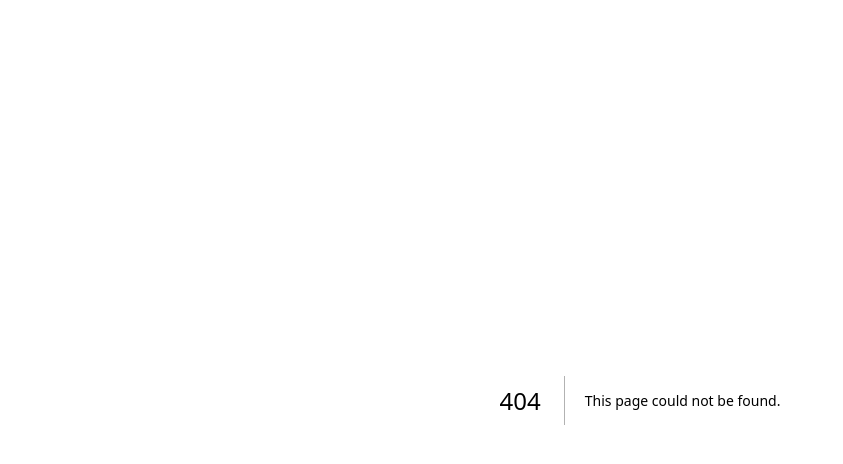
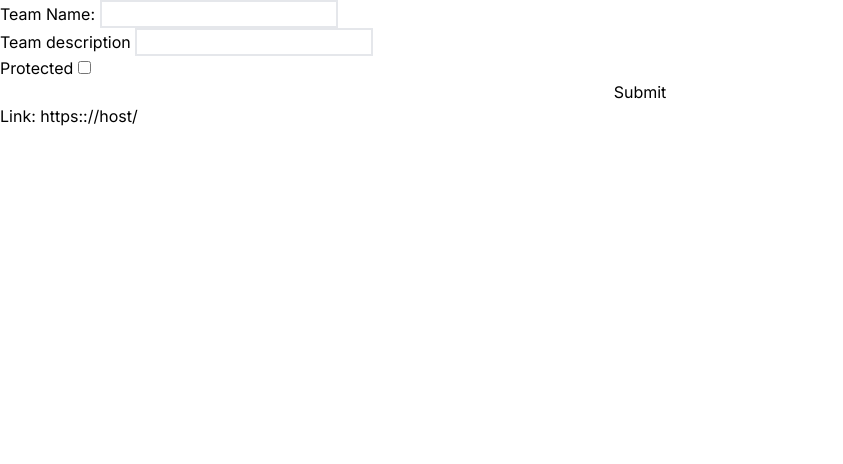
Before and after one commit to userrounakk/attendance-app-frontend, a Next.js app in the folder nock/: page /newteam in a window 1280 px wide. Before the commit this address had no page. Shown: the top 464 px of the page, without its empty margins (0-843 px from the left). Built offline with nearby package versions, Linux system fonts and the light colour scheme.

Commit message:
feat: added signup, signin and new team creation

```diff
--- /dev/null
+++ b/nock/app/newteam/page.tsx
@@ -0,0 +1,59 @@
+"use client";
+import { useState } from "react";
+import { handleChange } from "./senddata";
+import Link from "next/link";
+
+export default function Team() {
+  const [teamName, setTeamName] = useState("");
+  const [teamDescription, setDescription] = useState("");
+  const [teamProtected, setProtected] = useState(false);
+  const [inviteCode, setInviteCode] = useState("");
+  return (
+    <div className="flex flex-col">
+      <label htmlFor="Team Name">
+        Team Name:{" "}
+        <input
+          type="text"
+          className="border-2"
+          onChange={(e) => setTeamName(e.target.value)}
+        />
+      </label>
+      <label htmlFor="Team Description">
+        Team description{" "}
+        <input
+          type="text"
+          className="border-2"
+          onChange={(e) => setDescription(e.target.value)}
+        />
+      </label>
+      <label htmlFor="protected">
+        Protected{" "}
+        <input
+          type="checkbox"
+          name=""
+          id=""
+          className="border-2"
+          onChange={(e) => setProtected(e.target.checked)}
+        />
+      </label>
+      <button
+        onClick={() => {
+          console.log("bruh");
+          const data = handleChange(teamName, teamDescription, teamProtected);
+          data.then((res) => {
+            setInviteCode(res.Invite);
+            console.log(res);
+          });
+        }}
+      >
+        Submit
+      </button>
+      <div>
+        Link:{" "}
+        <Link href={`https:://host/${inviteCode}`}>
+          https:://host/{inviteCode}
+        </Link>
+      </div>
+    </div>
+  );
+}
--- /dev/null
+++ b/nock/app/newteam/senddata.ts
@@ -0,0 +1,30 @@
+"use server";
+export async function handleChange(
+  teamName: string,
+  teamDescription: string,
+  teamProtected: boolean
+) {
+  const data = {
+    name: teamName,
+    description: teamDescription,
+    protected: teamProtected,
+  };
+
+  const token =
+    "eyJhbGciOiJIUzI1NiIsInR5cCI6IkpXVCJ9.eyJhdXRob3JpemVkIjp0cnVlLCJleHAiOjE3MDAwNjExNzIsImlkIjoxMH0.IjNNByq1B-yW8WnbVGMqoCX0CNa-wQ8KeqKAbzPmZ84";
+
+  const url = "https://atapp.fly.dev/v1/team";
+  const res = await fetch(url, {
+    method: "POST",
+    headers: {
+      "Content-Type": "application/json",
+      Authorization: `Bearer ${token}`,
+    },
+    cache: "no-cache",
+    body: JSON.stringify(data),
+  });
+  console.log(res.status);
+  const d = await res.json();
+  console.log(d);
+  return d;
+}
--- a/nock/app/page.tsx
+++ b/nock/app/page.tsx
@@ -1,8 +1,7 @@
 "use client";
-import { redirect, useRouter } from "next/navigation";
 import ArrowForwardIcon from "@mui/icons-material/ArrowForward";
+import Link from "next/link";
 export default function App() {
-  const { push } = useRouter();
   return (
     <div className="h-full justify-between flex flex-col p-8">
       <img src="SigninImg.svg" alt="" />
@@ -10,16 +9,12 @@ export default function App() {
         Welcome to <div className="text-blue-700 px-2">Nock</div>
       </div>
       <div className="text-sm font-medium">Smart Attendance Tracking App</div>
-      <div
-        onClick={() => {
-          console.log("miaow");
-          push("/attendance");
-        }}
-        className="m-12 p-8 text-center text-white font-medium bg-blue-700"
-      >
-        Sign In
-        <ArrowForwardIcon />
-      </div>
+      <Link href="/attendance">
+        <div className="m-12 p-8 text-center text-white font-medium bg-blue-700">
+          Sign In
+          <ArrowForwardIcon />
+        </div>
+      </Link>
       <div className="text-xs flex flex-row justify-center">
         Made with ❤️ By <div className="text-blue-700">G</div>
         <div className="text-yellow-300">D</div>
--- /dev/null
+++ b/nock/app/signin/page.tsx
@@ -0,0 +1,40 @@
+"use client";
+import axios from "axios";
+import Link from "next/link";
+import { useState } from "react";
+export default function Signin() {
+  const [name, setName] = useState("");
+  const [email, setEmail] = useState("");
+  const [pass, setPass] = useState("");
+
+  async function initiateLogin() {
+    console.log(name, email, pass);
+    let res = await axios.post("https://atapp.fly.dev/v1/auth/register", {
+      email: email,
+      name: name,
+      password: pass,
+      profile_image:
+        "https://thumbs.dreamstime.com/b/default-profile-picture-avatar-photo-placeholder-vector-illustration-default-profile-picture-avatar-photo-placeholder-vector-189495158.jpg",
+    });
+    console.log(res.data);
+    //let res = await fetch("https://atapp.fly.dev/v1/auth/google/login");
+    //console.log(await res.json());
+  }
+  return (
+    <div>
+      <div>
+        <label htmlFor="">Name:</label>
+        <input type="text" onChange={(e) => setName(e.target.value)} />
+      </div>
+      <div>
+        <label htmlFor="">Email:</label>
+        <input type="email" onChange={(e) => setEmail(e.target.value)} />
+      </div>
+      <div>
+        <label htmlFor="">Password</label>
+        <input type="password" onChange={(e) => setPass(e.target.value)} />
+      </div>
+      <button onClick={initiateLogin}>Submit</button>
+    </div>
+  );
+}
--- /dev/null
+++ b/nock/app/verify/page.tsx
@@ -0,0 +1,3 @@
+export default function Verify() {
+  return <div>Verified!</div>;
+}
--- a/nock/package.json
+++ b/nock/package.json
@@ -13,6 +13,7 @@
     "@emotion/styled": "^11.11.0",
     "@mui/icons-material": "^5.14.15",
     "@mui/material": "^5.14.15",
+    "axios": "^1.6.0",
     "next": "14.0.0",
     "react": "^18",
     "react-dom": "^18"
```
Also changed, not shown: 1 other file (tests, documents, lock files or other folders).
